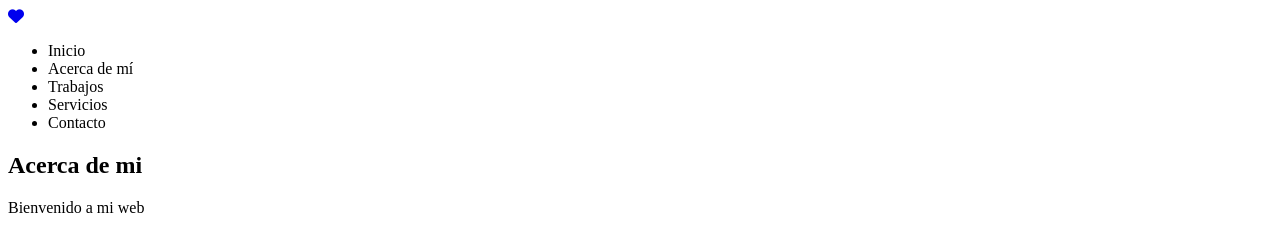
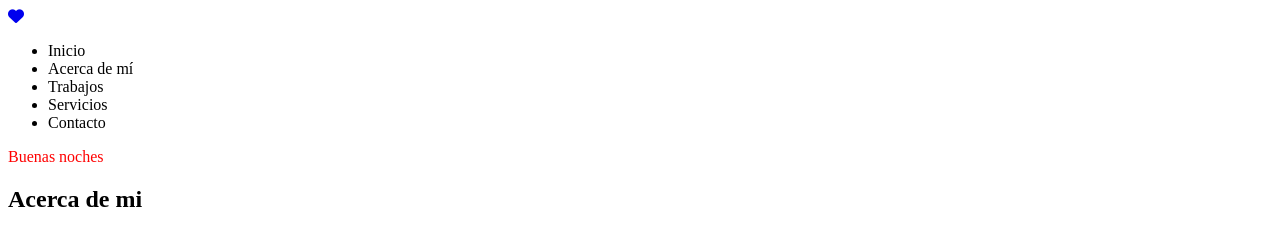
Before and after one commit to juan-david123/mi_primera_web, a plain HTML site: page index.html in a window 1280 px wide. Shown: the top 230 px of the page. Drawn offline with Linux system fonts and the light colour scheme.

Commit message:
mi primera confirmación de actualización

```diff
--- a/index.html
+++ b/index.html
@@ -26,6 +26,7 @@
       </header>
 
       <main id="seccion-principal">
+        <div class="greeting">Buenas noches</div>
         <section class="seccion-1">
           <div class="acerca-de">
             <h2>Acerca de mi</h2>
--- a/styles.css
+++ b/styles.css
@@ -2,3 +2,7 @@ img {
     width: 400px;
     height: auto;
 }
+.greeting {
+    color: red;
+    letter-spacing: normal;
+}
```
